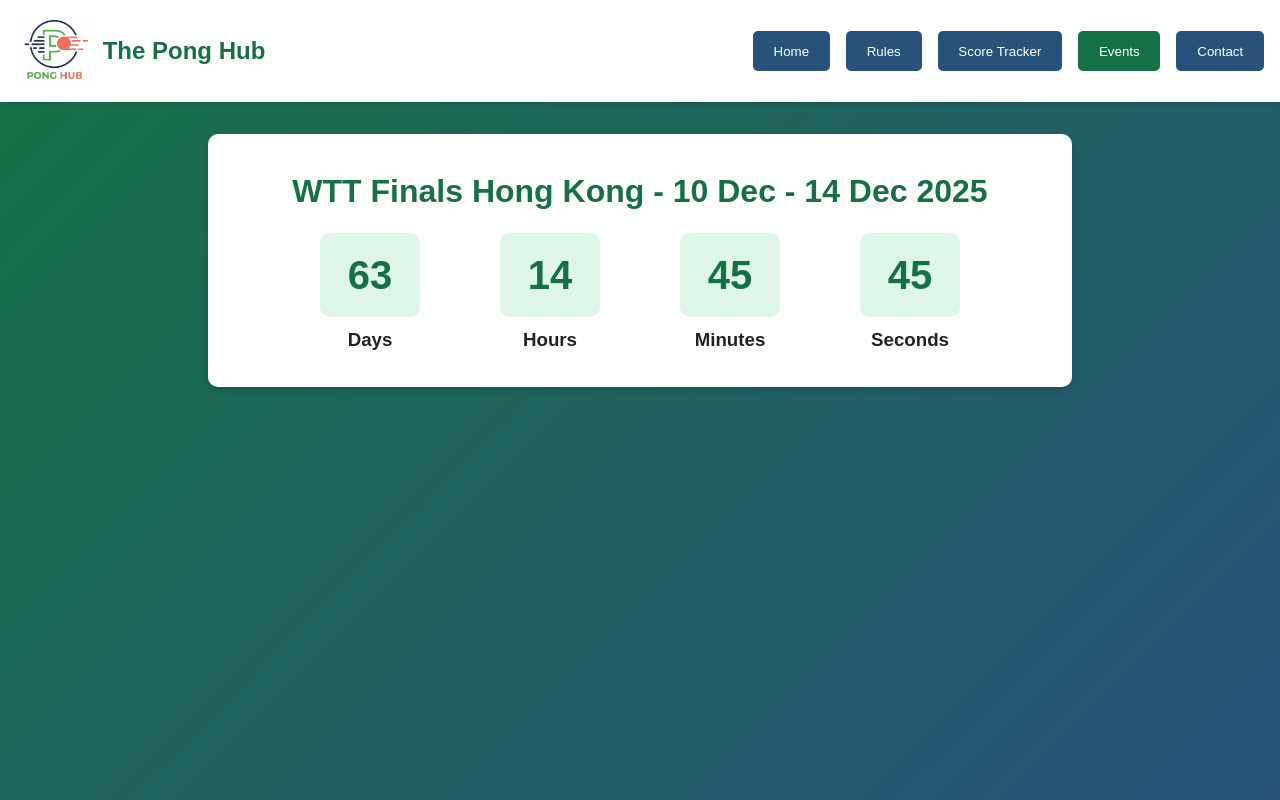
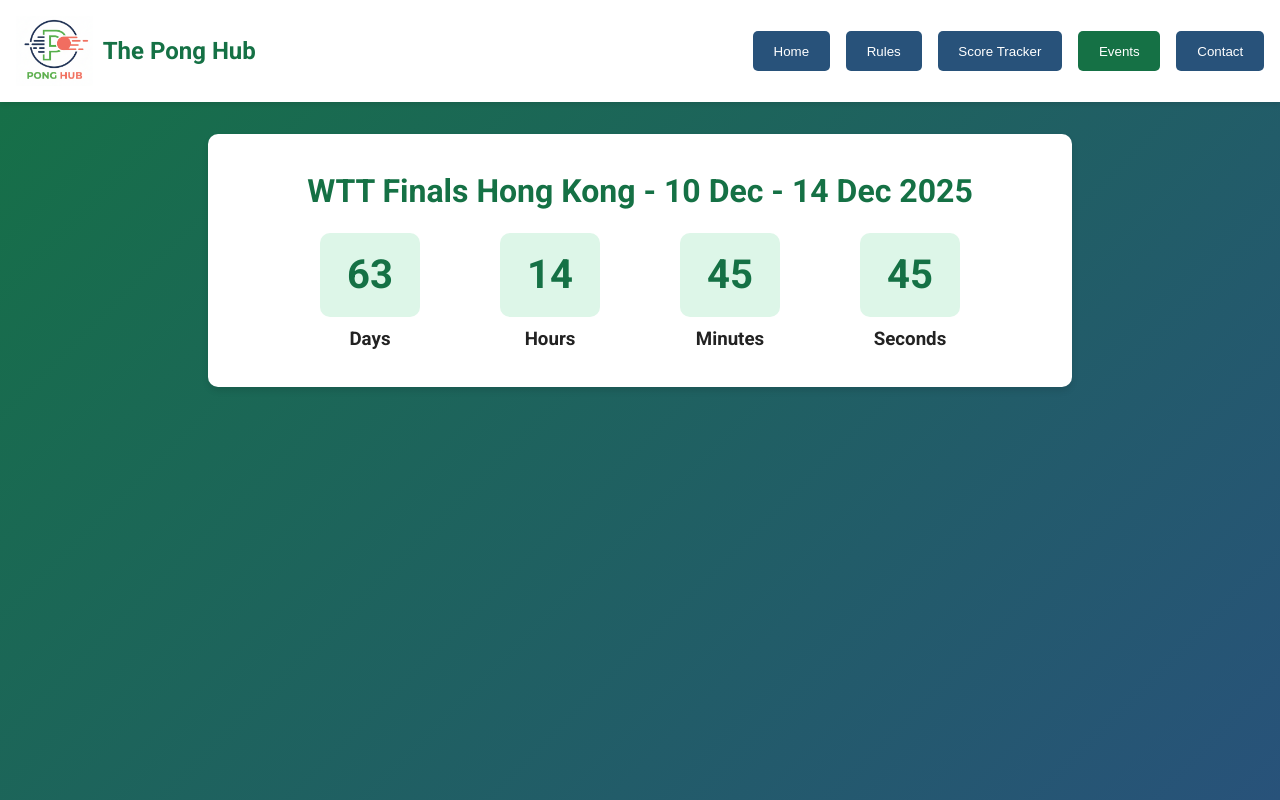
Before and after one commit to Damien62-dev/Assignment-module-2, a plain HTML site: page index.html in a window 1280 px wide. Both pictures are taken after a click on the button "Events". Drawn offline with Linux system fonts and the light colour scheme.

Commit message:
New update on HTML ansd CSS

```diff
--- a/index.html
+++ b/index.html
@@ -6,6 +6,8 @@
     <meta name="viewport" content="width=device-width, initial-scale=1.0">
     <title>The Pong Hub</title>
     <link rel="stylesheet" href="style.css">
+    <link href="https://fonts.googleapis.com/css?family=Roboto:400,700&display=swap" rel="stylesheet">
+
 </head>
 
 <body>
@@ -27,7 +29,6 @@
             <h2 class="text-center">Welcome to the Pong Hub</h2>
             <p class="text-center">Your simple destination for ping pong basics!</p>
             <button class="ready-play" onclick="showSection('score')">Ready to play ?</button>
-            </button>
         </section>
 
         <!-- Rule section -->
@@ -61,7 +62,7 @@
             <div id="winner" class="text-center"></div>
         </section>
 
-        <section id="events" <div>
+        <section id="events">
             <h2 class="text-center"><a href="https://www.worldtabletennis.com/eventInfo?eventId=3112"> WTT Finals
                     Hong Kong - 10 Dec -
                     14
@@ -88,7 +89,6 @@
                     <h3>Seconds</h3>
                 </div>
 
-            </div>
             </div>
         </section>
 
--- a/style.css
+++ b/style.css
@@ -15,13 +15,14 @@
 
 /* Body */
 body {
-    font-family: Arial, sans-serif;
+    font-family: 'Roboto', Arial, sans-serif;
     /* Main font */
     line-height: 1.6;
     /* Line spacing (1.6x font size) */
     color: #222;
     /* Dark gray text */
     background: linear-gradient(135deg, #157145, #28527a);
+
     /* Diagonal gradient (green to blue) */
     min-height: 100vh;
     /* Minimum height of 100% viewport */
```
Also changed, not shown: 1 other file.
